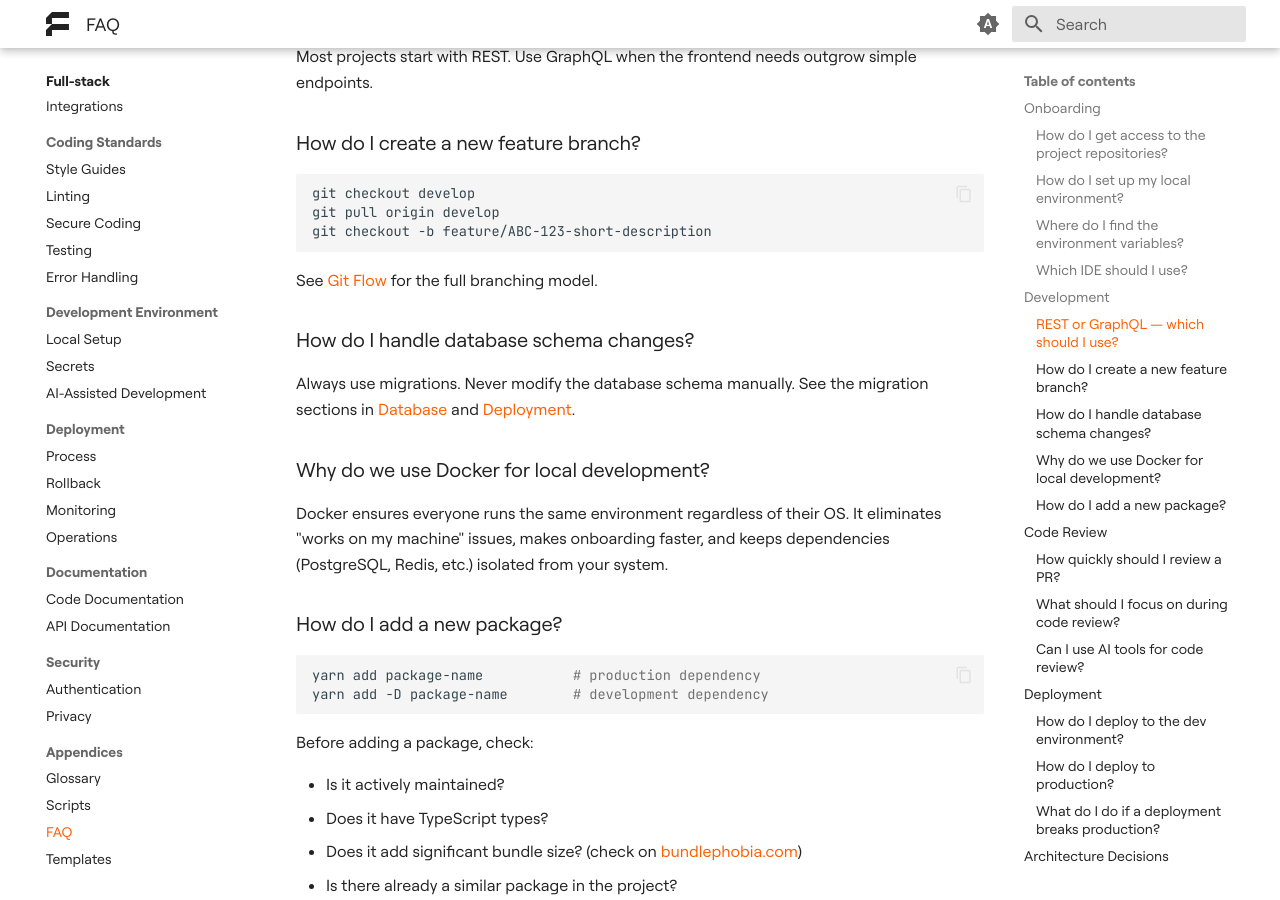
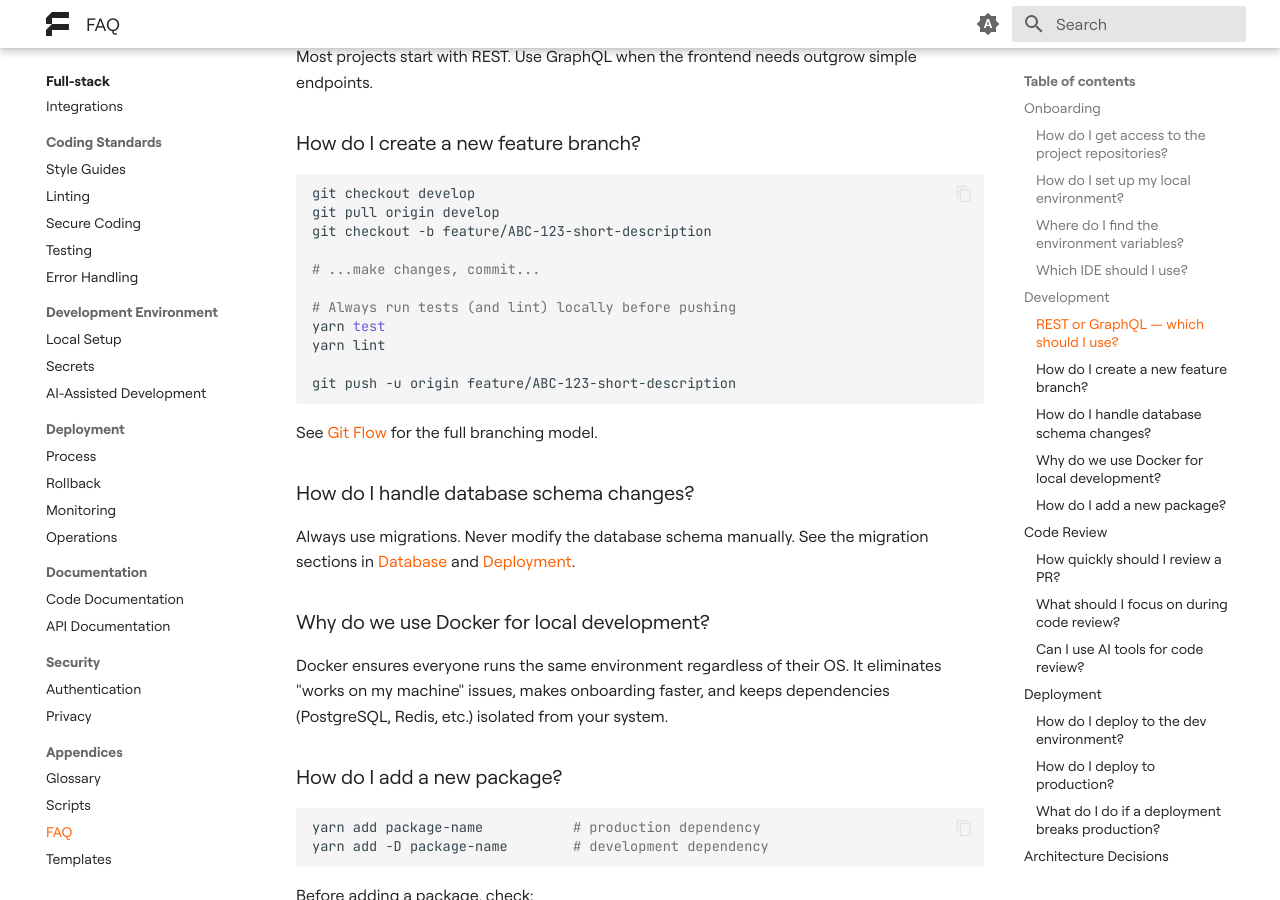
Before and after one commit to futuredapp/Engineering-Handbook, an MkDocs documentation site: the page built from docs/teams/fullstack/appendices/20_faq.md, in a window 1280 px wide and 900 px high, scrolled down 1340 px. Built offline with MkDocs 1.6.1 and Material for MkDocs 9.7.7, drawn with Linux system fonts in a browser that asks for light colours.

Commit message:
feature: faq - info about tests

````diff
--- a/docs/teams/fullstack/appendices/20_faq.md
+++ b/docs/teams/fullstack/appendices/20_faq.md
@@ -49,6 +49,14 @@ Most projects start with REST. Use GraphQL when the frontend needs outgrow simpl
 git checkout develop
 git pull origin develop
 git checkout -b feature/ABC-123-short-description
+
+# ...make changes, commit...
+
+# Always run tests (and lint) locally before pushing
+yarn test
+yarn lint
+
+git push -u origin feature/ABC-123-short-description
 ```
 
 See [Git Flow](../development/00_git_flow.md) for the full branching model.
````
